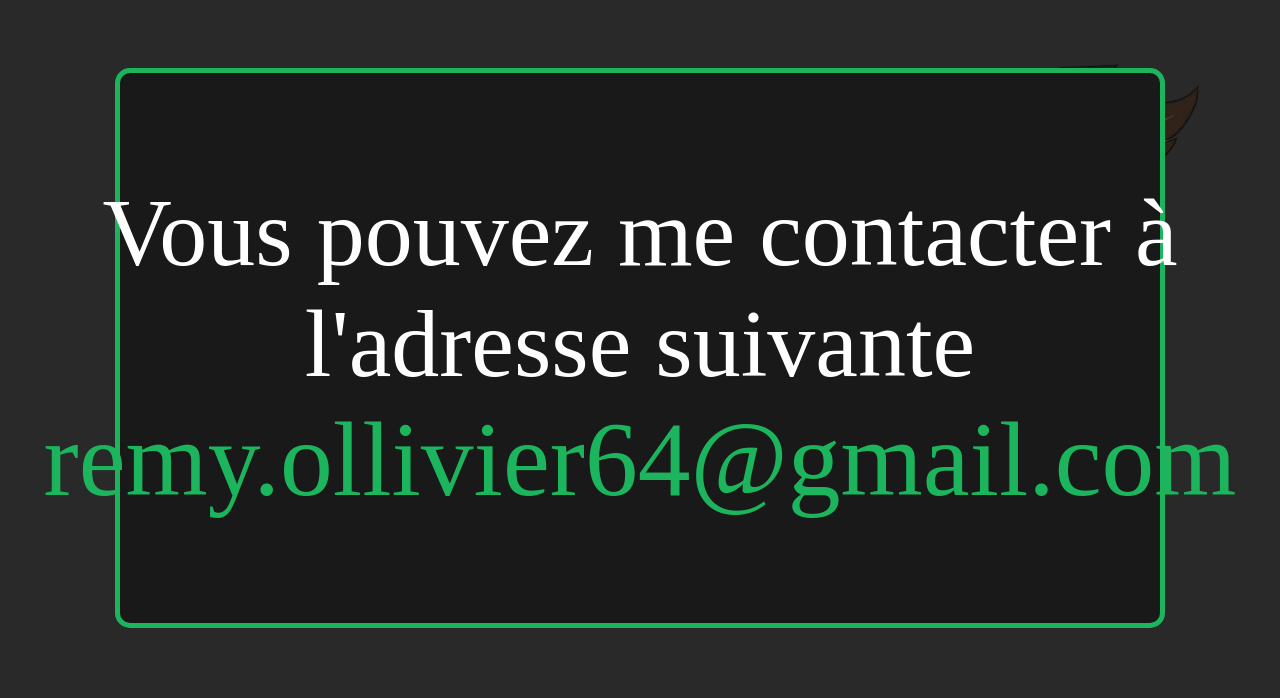
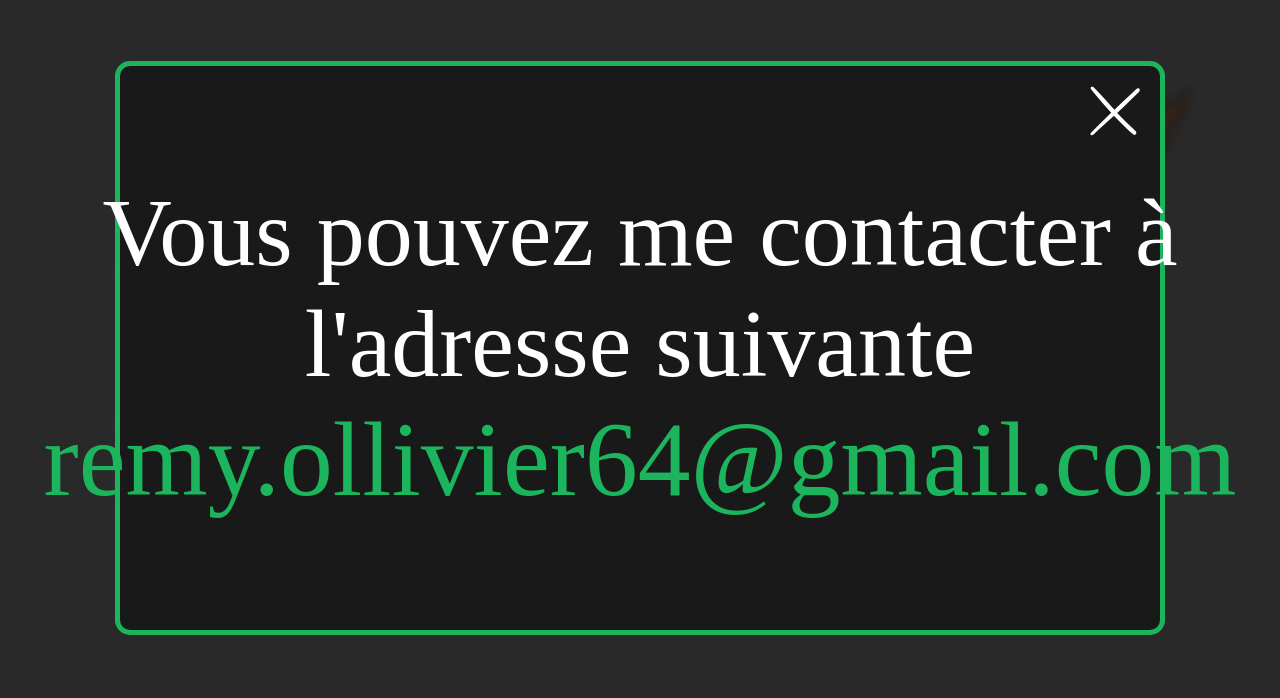
Before and after one commit to PingouinDuTurfu/portfolio, a plain HTML site: page index.html in a window 1280 px wide. Both pictures are taken after a click on the element 1011 px from the left and 50 px from the top of the page. Shown: the part 102-800 px from the top of the page. Drawn offline with Linux system fonts and the light colour scheme.

Commit message:
Add modal events

```diff
--- a/css/modal.css
+++ b/css/modal.css
@@ -1,32 +1,53 @@
 .modal {
     display: none;
+    flex-direction: column;
+    justify-content: center;
     position: fixed;
     z-index: 1;
     left: 0;
     top: 0;
-    width: 82%;
-    height: calc((100vh - var(--header-height)) * 0.8);
-    background-color: var(--dark-black);
-    border-radius: 15px;
-    border: 5px solid var(--green);
-    margin: calc((100vh - var(--header-height)) * 0.1 + var(--header-height)) 9% calc((100vh - var(--header-height)) * 0.1);
-    box-sizing: border-box;
+    width: 100%;
+    margin-top: var(--header-height);
+    height: calc(100vh - var(--header-height));
+    backdrop-filter: blur(5px);
 }
 
 .active.modal {
     display: flex;
 }
 
+html:has(.modal.active) {
+    overflow: hidden;
+    padding-right: 10px;
+}
+
+.modal #modal-close {
+    position: absolute;
+    top: 20px;
+    right: 20px;
+    color: var(--white);
+    cursor: pointer;
+    width: 50px;
+    height: 50px;
+    z-index: 2;
+}
+
 .modal-content {
+    position: relative;
     display: flex;
     flex-direction: column;
     justify-content: center;
     align-items: center;
-    width: 100%;
-    height: 100%;
     padding: 10%;
+    text-align: center;
+    z-index: 1;
+    width: 82%;
+    height: 82%;
+    background-color: var(--dark-black);
+    border-radius: 15px;
+    border: 5px solid var(--green);
+    margin: 9%;
     box-sizing: border-box;
-    text-align: center;
 }
 
 .modal-text {
--- a/css/style.css
+++ b/css/style.css
@@ -31,8 +31,6 @@
 
 ::-webkit-scrollbar-thumb {
     background: var(--white);
-    border-top-right-radius: 10px;
-    border-bottom-right-radius: 10px;
 }
 
 ::-webkit-scrollbar-thumb:hover {
--- a/index.html
+++ b/index.html
@@ -14,6 +14,7 @@
 
     <div id="modal" class="modal">
         <div class="modal-content">
+            <img id="modal-close" src="assets/cross.svg" alt="close">
             <div class="modal-text">
                 Vous pouvez me contacter à l'adresse suivante
                 <span class="enhance">remy.ollivier64@gmail.com</span>
--- a/js/script.js
+++ b/js/script.js
@@ -47,6 +47,10 @@
     document.querySelector('#modal').classList.toggle('active');
 });
 
+document.querySelector('#modal-close').addEventListener('click', function() {
+    document.querySelector('#modal').classList.remove('active');
+});
+
 document.addEventListener('readystatechange', function() {
     setTimeout(() => {
         isStarted = true;
```
Also changed, not shown: assets/cross.svg (added).
